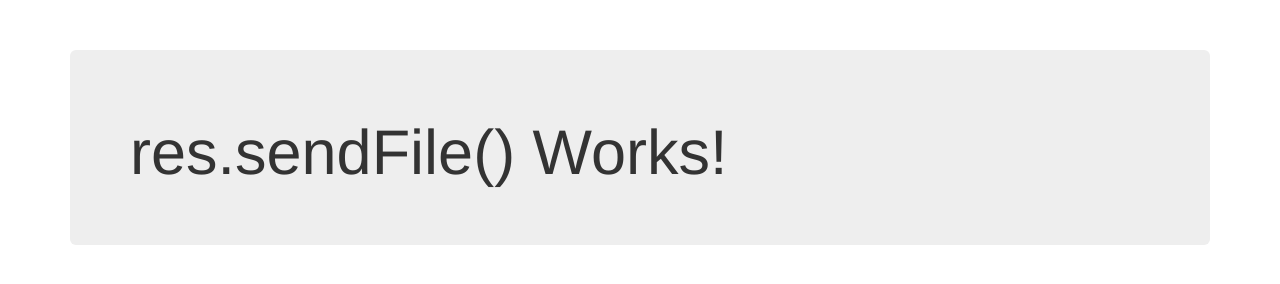
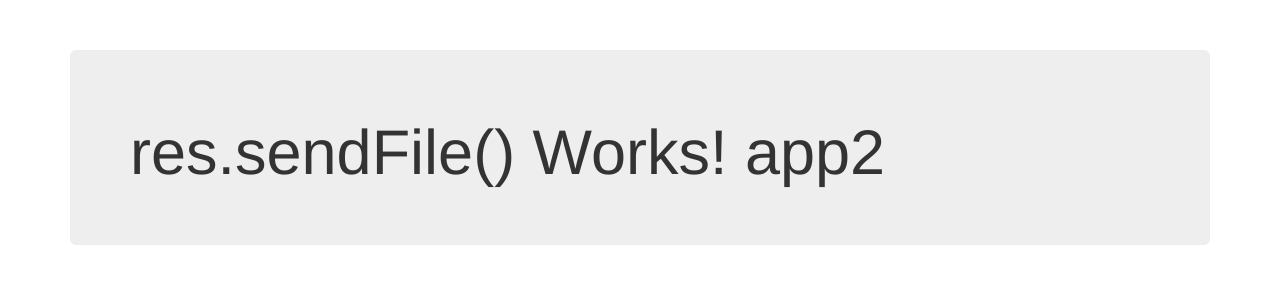
Before and after one commit to heinhtet123/nodegateway, a website: page platform/index.html in a window 1280 px wide. Drawn offline with nearby package versions, Linux system fonts and the light colour scheme.

Commit message:
added 2nd version

```diff
--- a/platform/index.html
+++ b/platform/index.html
@@ -13,7 +13,7 @@
 
     <div class="container">
         <div class="jumbotron">
-            <h1>res.sendFile() Works!</h1>
+            <h1>res.sendFile() Works! app2 </h1>
         </div>
     </div>
 
```
